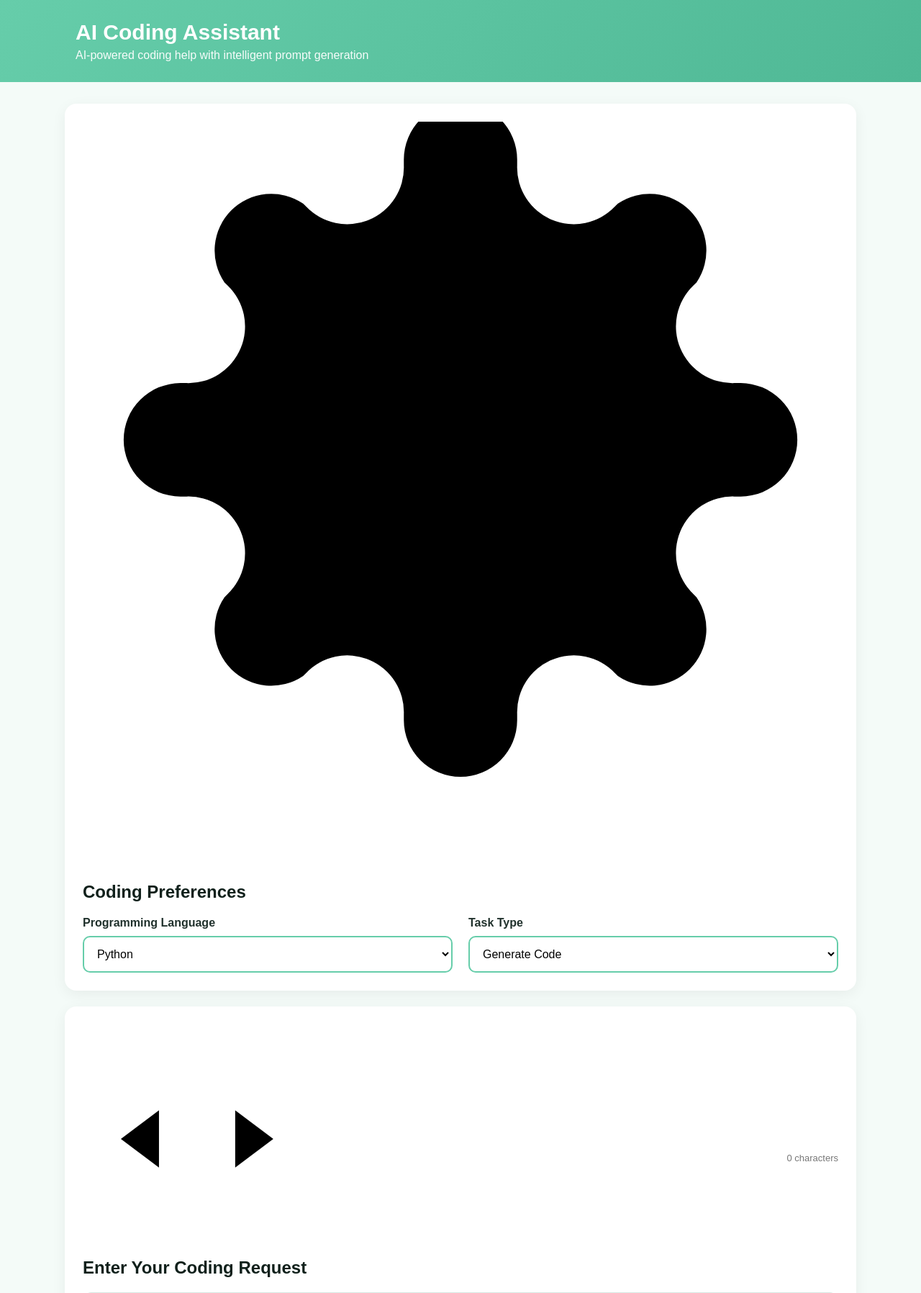
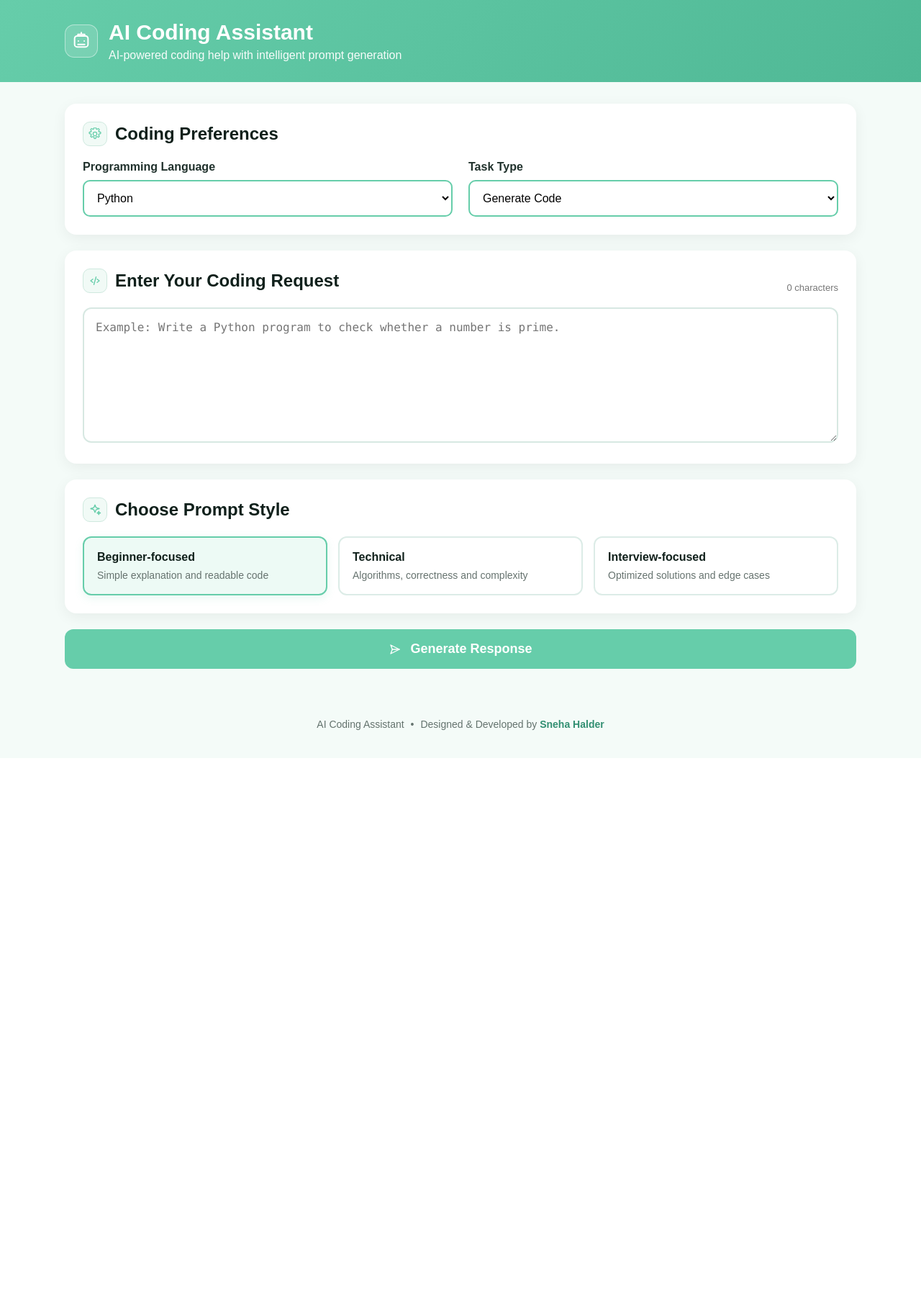
Before and after one commit to snehahalder-1310/AI-Coding-Assistant, a Flask app: page / in a window 1280 px wide. Shown: the top 1796 px of the page at 72% size. After the commit the page ends 1014 px from the top, so only its background shows below. Run offline with Flask 3, Linux system fonts and the light colour scheme; parts of the project's set-up code (start-up, migrations or seed data) failed here and were passed over.

Commit message:
Refactor CSS comments and add modern icon styles
Updated CSS comments for clarity and consistency, and added new styles for modern icons and buttons.

```diff
--- a/static/style.css
+++ b/static/style.css
@@ -21,9 +21,7 @@ body {
 }
 
 
-/* ==============================
-   HEADER
-============================== */
+/* HEADER*/
 
 .header {
     background: linear-gradient(
@@ -67,9 +65,7 @@ body {
 }
 
 
-/* ==============================
-   MAIN CONTAINER
-============================== */
+/* MAIN CONTAINER*/
 
 .container {
     width: 92%;
@@ -78,9 +74,7 @@ body {
 }
 
 
-/* ==============================
-   CARDS
-============================== */
+/* CARDS */
 
 .card,
 .result-card {
@@ -101,9 +95,7 @@ body {
 }
 
 
-/* ==============================
-   LANGUAGE + TASK
-============================== */
+/* LANGUAGE + TASK */
 
 .top-selection-grid {
     display: grid;
@@ -142,9 +134,7 @@ body {
 }
 
 
-/* ==============================
-   TEXTAREA
-============================== */
+/*TEXTAREA */
 
 .section-title-row {
     display: flex;
@@ -184,9 +174,7 @@ textarea:focus {
 }
 
 
-/* ==============================
-   PROMPT OPTIONS
-============================== */
+/* PROMPT OPTIONS*/
 
 .prompt-options {
     display: grid;
@@ -244,9 +232,7 @@ textarea:focus {
 }
 
 
-/* ==============================
-   GENERATE BUTTON
-============================== */
+/*  GENERATE BUTTON*/
 
 .generate-btn {
     width: 100%;
@@ -280,9 +266,7 @@ textarea:focus {
 }
 
 
-/* ==============================
-   RESULTS
-============================== */
+/* RESULTS*/
 
 .result-header {
     display: flex;
@@ -318,30 +302,10 @@ pre {
 }
 
 
-.copy-btn {
-    border: none;
-
-    background: var(--main-color);
-
-    color: white;
-
-    padding: 9px 15px;
-
-    border-radius: 8px;
-
-    cursor: pointer;
-}
-
-
-.copy-btn:hover {
-    background: #4fb895;
-}
 
 
 
-/* ==============================
-   AI RESPONSE — REFERENCE STYLE
-============================== */
+/* AI RESPONSE — REFERENCE STYLE*/
 
 .ai-response-card {
     padding: 0;
@@ -597,9 +561,7 @@ pre {
     }
 }
 
-/* ==============================
-   ERROR
-============================== */
+/*  ERROR */
 
 .error-box {
     margin: 20px 0;
@@ -616,9 +578,7 @@ pre {
 }
 
 
-/* ==============================
-   FOOTER
-============================== */
+/*  FOOTER*/
 
 footer {
     text-align: center;
@@ -641,9 +601,7 @@ footer strong {
 }
 
 
-/* ==============================
-   MOBILE
-============================== */
+/* MOBILE */
 
 @media (max-width: 768px) {
 
@@ -696,3 +654,113 @@ footer strong {
     }
 
 }
+
+/* MODERN ICONS / HEADINGS */
+
+.section-heading {
+    display: flex;
+    align-items: center;
+    gap: 11px;
+}
+
+.heading-icon {
+    width: 34px;
+    height: 34px;
+    display: inline-flex;
+    align-items: center;
+    justify-content: center;
+    flex: 0 0 34px;
+    border: 1px solid #cfe9df;
+    border-radius: 10px;
+    background: #f1faf6;
+    color: var(--main-color);
+}
+
+.heading-icon svg {
+    width: 18px;
+    height: 18px;
+    fill: none;
+    stroke: currentColor;
+    stroke-width: 1.8;
+    stroke-linecap: round;
+    stroke-linejoin: round;
+}
+
+.modern-icon {
+    width: 46px;
+    height: 46px;
+    display: inline-flex;
+    align-items: center;
+    justify-content: center;
+    border: 1px solid rgba(255,255,255,.45);
+    border-radius: 13px;
+    background: rgba(255,255,255,.14);
+}
+
+.modern-icon svg {
+    width: 28px;
+    height: 28px;
+    fill: none;
+    stroke: currentColor;
+    stroke-width: 1.7;
+    stroke-linecap: round;
+    stroke-linejoin: round;
+}
+
+.button-icon {
+    width: 18px;
+    height: 18px;
+    vertical-align: -4px;
+    margin-right: 7px;
+    fill: none;
+    stroke: currentColor;
+    stroke-width: 1.8;
+    stroke-linecap: round;
+    stroke-linejoin: round;
+}
+
+.spin { animation: spin 1s linear infinite; }
+
+@keyframes spin { to { transform: rotate(360deg); } }
+
+.copy-btn {
+    display: inline-flex;
+    align-items: center;
+    justify-content: center;
+    gap: 7px;
+    min-width: 82px;
+    padding: 9px 13px;
+    border: 1px solid #bfe2d4;
+    background: #f1faf6;
+    color: #328f72;
+    font-weight: 600;
+    border-radius: 9px;
+    transition: .2s ease;
+}
+
+.copy-btn svg {
+    width: 16px;
+    height: 16px;
+    fill: none;
+    stroke: currentColor;
+    stroke-width: 1.8;
+    stroke-linecap: round;
+    stroke-linejoin: round;
+}
+
+.copy-btn:hover {
+    background: #e5f7ef;
+    border-color: var(--main-color);
+    transform: translateY(-1px);
+}
+
+.response-copy-btn {
+    background: #66CDAA;
+    color: white;
+    border-color: #66CDAA;
+}
+
+.response-copy-btn:hover {
+    background: #4fb895;
+    color: white;
+}
```
